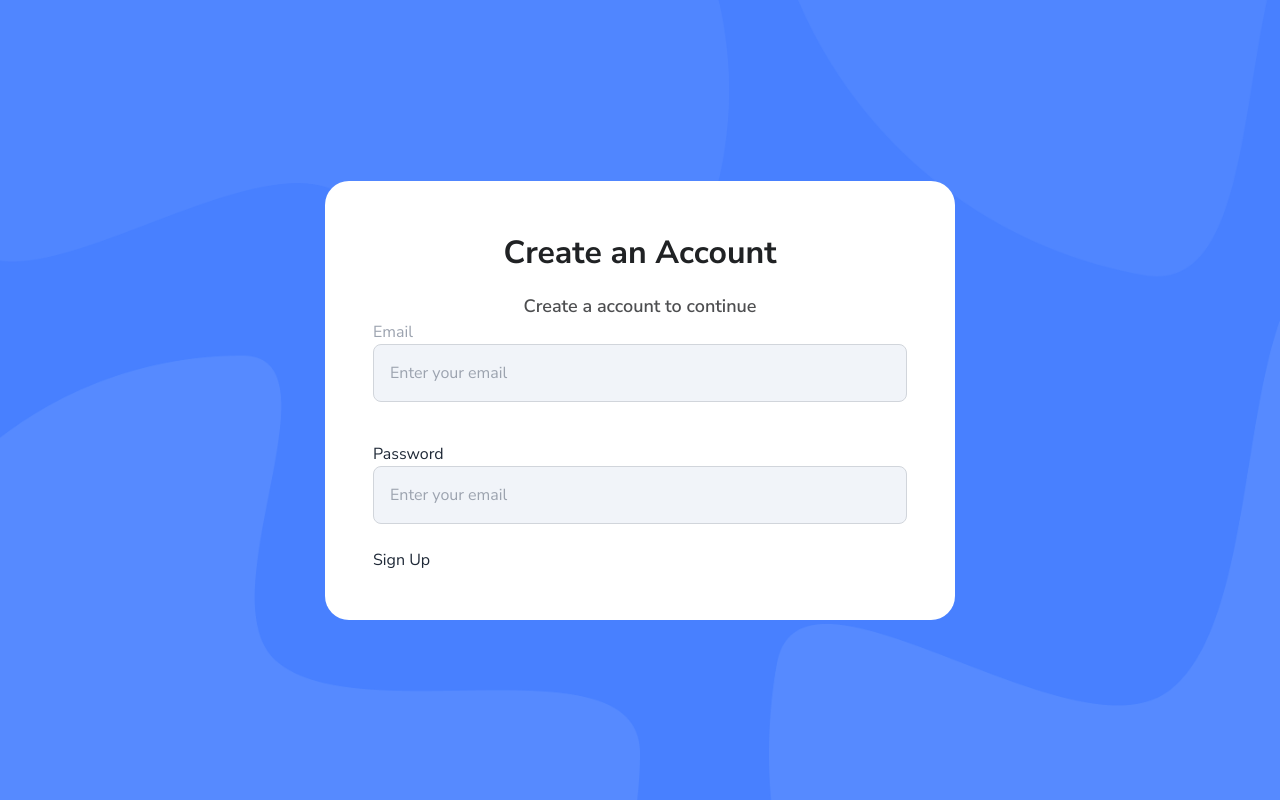
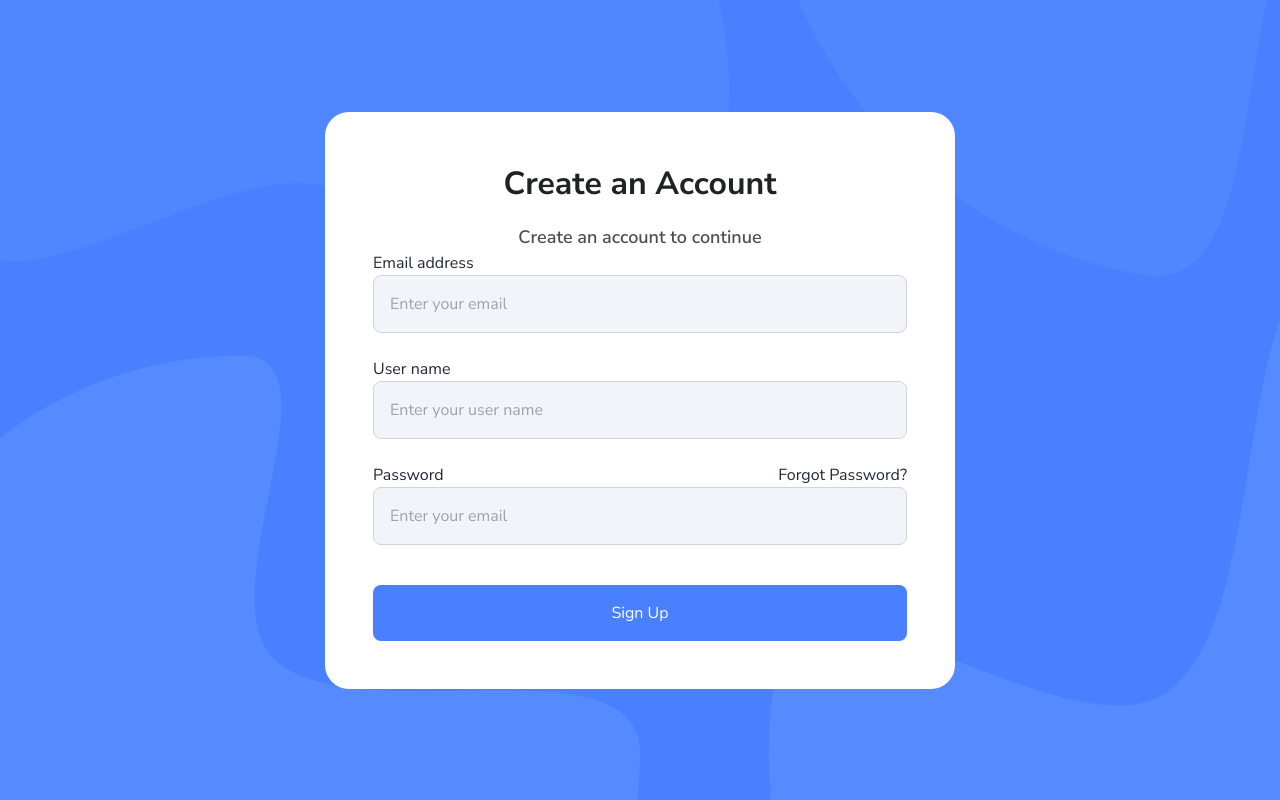
Before and after one commit to moutazmahmoud/admin-dashboard, a React (Vite) app: page /auth in a window 1280 px wide. Built offline with nearby package versions, Linux system fonts and the light colour scheme; no server answers.

Commit message:
Feat: Register page content

```diff
--- a/src/components/AuthModal.tsx
+++ b/src/components/AuthModal.tsx
@@ -1,4 +1,5 @@
 import React from "react";
+import Button from "./button";
 
 type AuthModalProps = {
   title?: string;
@@ -27,7 +28,9 @@ const AuthModal = ({
       )}
       {children}
 
-      <button onClick={onClick}>{buttonText}</button>
+      <Button onClick={onClick} classes="mt-1 w-full">
+        {buttonText}
+      </Button>
     </div>
   );
 };
--- a/src/components/button.tsx
+++ b/src/components/button.tsx
@@ -1,11 +1,15 @@
 type ButtonProps = {
   children: React.ReactNode;
   onClick?: () => void;
+  classes?: string;
 };
 
-export default function Button({ children, onClick }: ButtonProps) {
+export default function Button({ children, onClick, classes }: ButtonProps) {
   return (
-    <button onClick={onClick} className="bg-blue-600 text-white px-4 py-2 rounded">
+    <button
+      onClick={onClick}
+      className={`rounded-0.5 bg-primary px-4 py-1 text-white ${classes}`}
+    >
       {children}
     </button>
   );
--- a/src/pages/Register/ui/Page/Page.tsx
+++ b/src/pages/Register/ui/Page/Page.tsx
@@ -8,6 +8,7 @@ import AuthModal from "@/components/AuthModal";
 export default function Register() {
   const setUser = useAuthStore((state) => state.setUser);
   const [email, setEmail] = useState("");
+  const [userName, setUserName] = useState("");
   const [password, setPassword] = useState("");
   const [error, setError] = useState("");
 
@@ -29,12 +30,11 @@ export default function Register() {
   return (
     <AuthModal
       title="Create an Account"
-      description="Create a account to continue"
+      description="Create an account to continue"
       buttonText="Sign Up"
       onClick={handleRegister}
     >
-      <input placeholder="Email" onChange={(e) => setEmail(e.target.value)} />
-
+      <label htmlFor="email">Email address</label>
       <InputField
         type="email"
         name="email"
@@ -42,9 +42,22 @@ export default function Register() {
         onChange={(e) => setEmail(e.target.value)}
         placeholder="Enter your email"
         error={error}
-        classes="mb-2.5"
+        classes="mb-1.5"
       />
-      <label htmlFor="password">Password</label>
+      <label htmlFor="user-name">User name</label>
+      <InputField
+        type="text"
+        name="user-name"
+        value={userName}
+        onChange={(e) => setUserName(e.target.value)}
+        placeholder="Enter your user name"
+        error={error}
+        classes="mb-1.5"
+      />
+      <div className="flex items-center justify-between">
+        <label htmlFor="password">Password</label>
+        <a href="">Forgot Password?</a>
+      </div>
       <InputField
         type="password"
         name="password"
```
